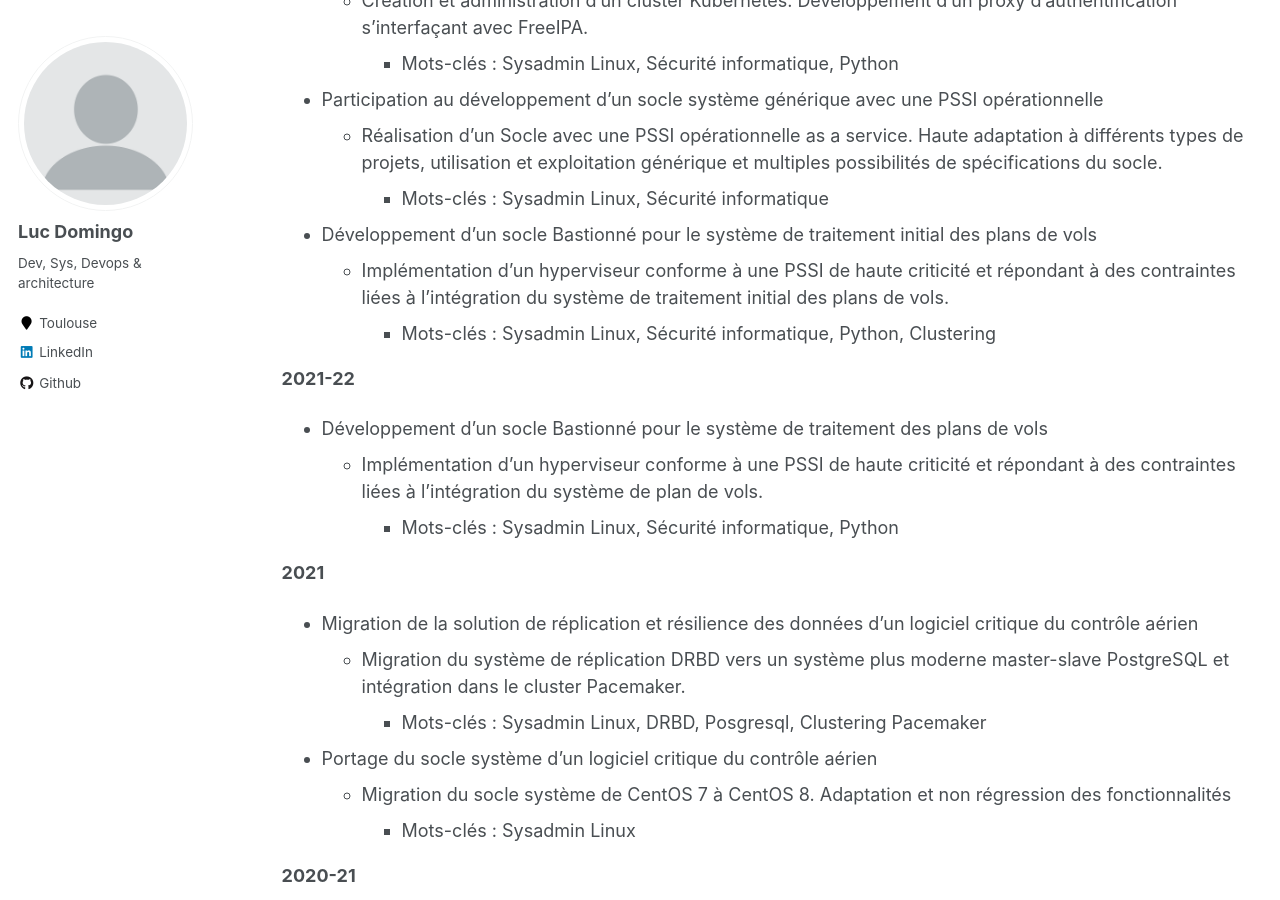
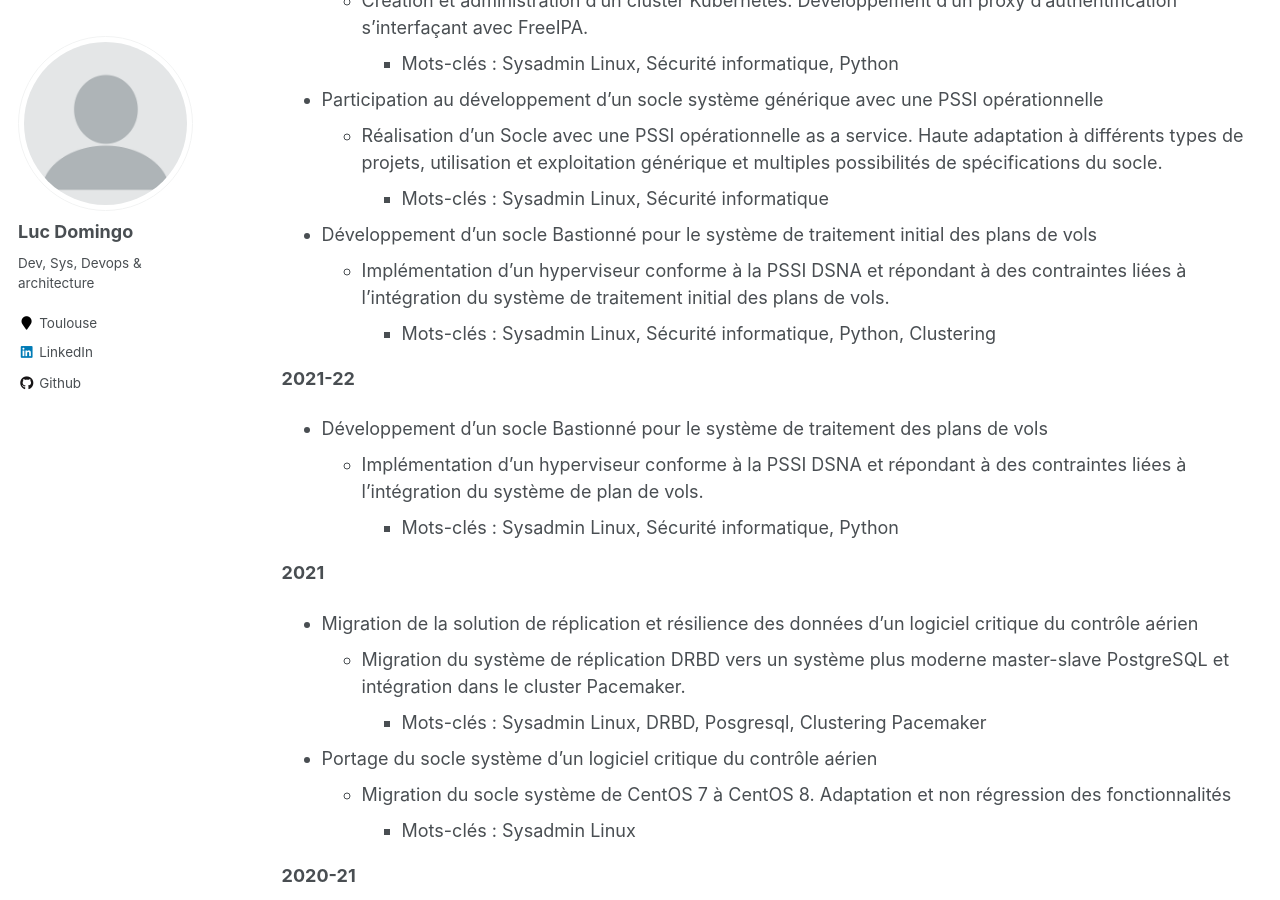
Before and after one commit to LucDomingo/mywebsite, a Jekyll site: the page built from _pages/cv.md, in a window 1280 px wide and 900 px high, scrolled down 1099 px. Built offline with Jekyll 4.4.1, drawn with Linux system fonts in a browser that asks for light colours.

Commit message:
Update cv.md

```diff
--- a/_pages/cv.md
+++ b/_pages/cv.md
@@ -46,12 +46,12 @@ Projets Menés
     - Mots-clés : Sysadmin Linux, Sécurité informatique
 
  - Développement d'un socle Bastionné pour le système de traitement initial des plans de vols
-   - Implémentation d'un hyperviseur conforme à une PSSI de haute criticité et  répondant à des contraintes liées à l'intégration du système de traitement initial des plans de vols.
+   - Implémentation d'un hyperviseur conforme à la PSSI DSNA et  répondant à des contraintes liées à l'intégration du système de traitement initial des plans de vols.
      - Mots-clés : Sysadmin Linux, Sécurité informatique, Python, Clustering
 
 **2021-22**
  - Développement d'un socle Bastionné pour le système de traitement des plans de vols
-   - Implémentation d'un hyperviseur conforme à une PSSI de haute criticité et répondant à des contraintes liées à l'intégration du système de plan de vols.
+   - Implémentation d'un hyperviseur conforme à la PSSI DSNA et répondant à des contraintes liées à l'intégration du système de plan de vols.
      - Mots-clés : Sysadmin Linux, Sécurité informatique, Python
 
 **2021**
```
